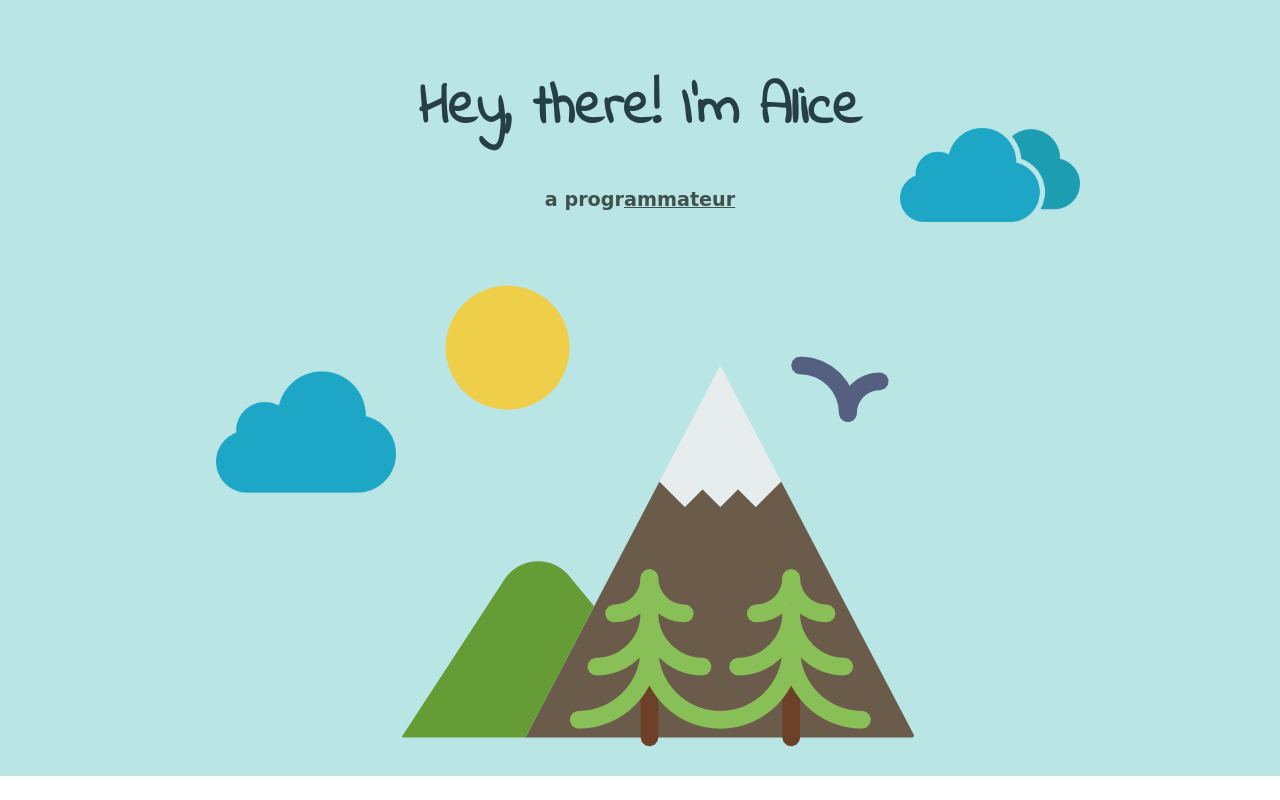
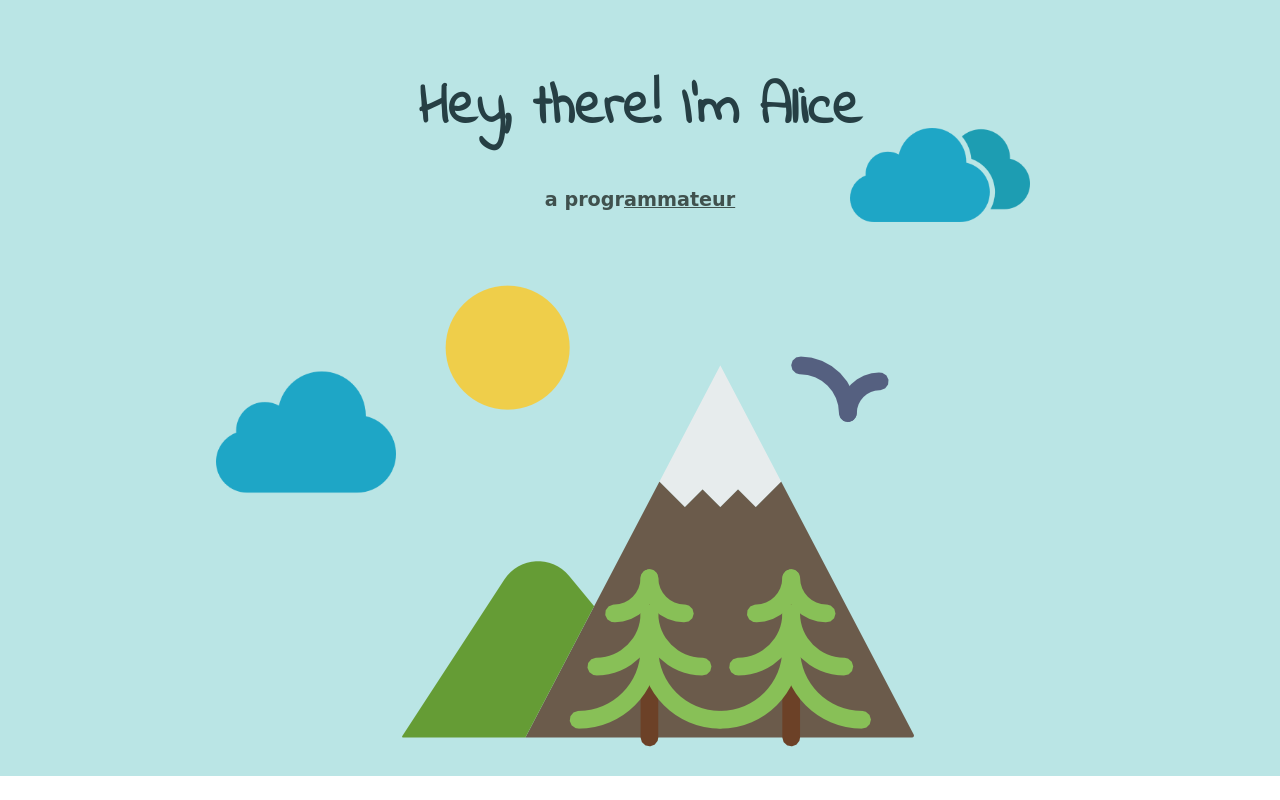
Before and after one commit to candido-alice/mynewcv, a plain HTML site: page index.html in a window 1280 px wide. Shown: the top 800 px of the page. Drawn offline with Linux system fonts and the light colour scheme; a web font is replaced by a local one.

Commit message:
Update styles.css

```diff
--- a/css/styles.css
+++ b/css/styles.css
@@ -104,8 +104,8 @@ a:hover {
 }
 
 .top-cloud {
-  position: static;
   margin-left: 700px;
+  margin-right: 100px;
   margin-bottom: -200px;
 
 }
```
